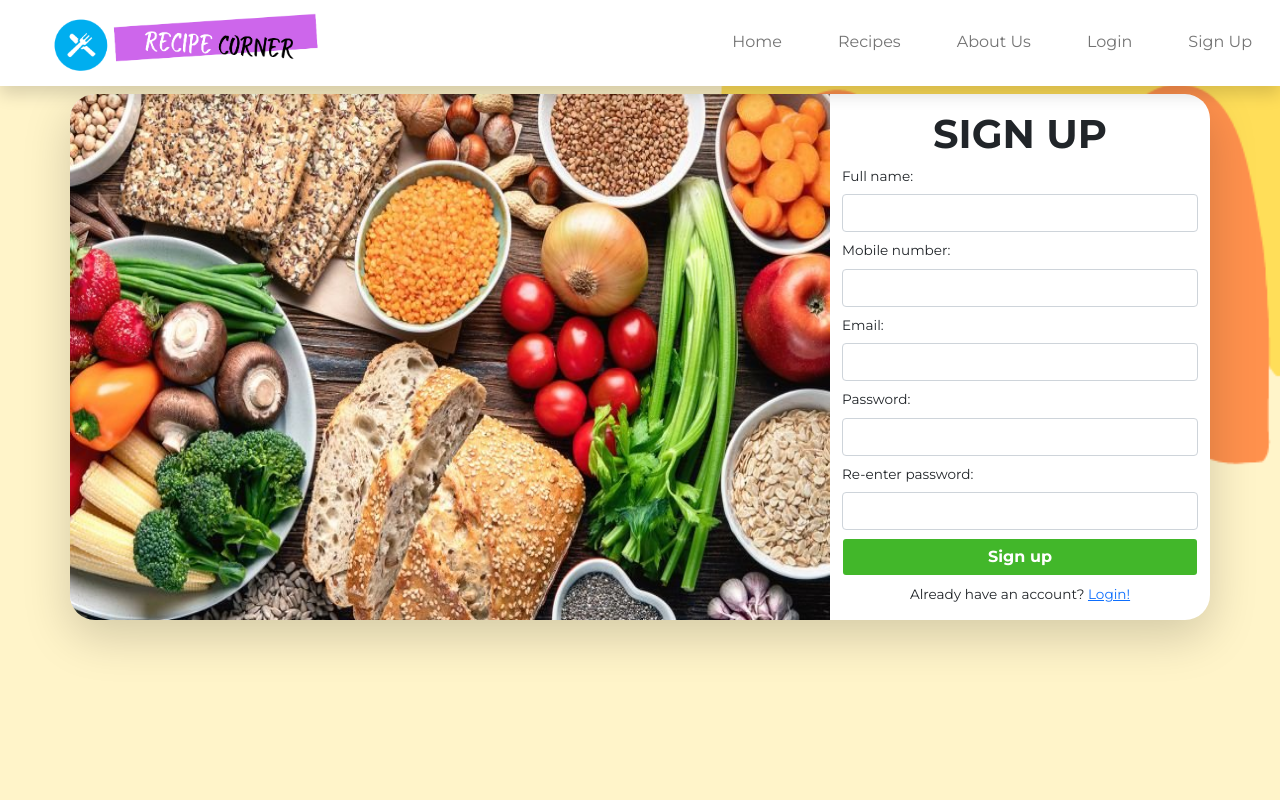
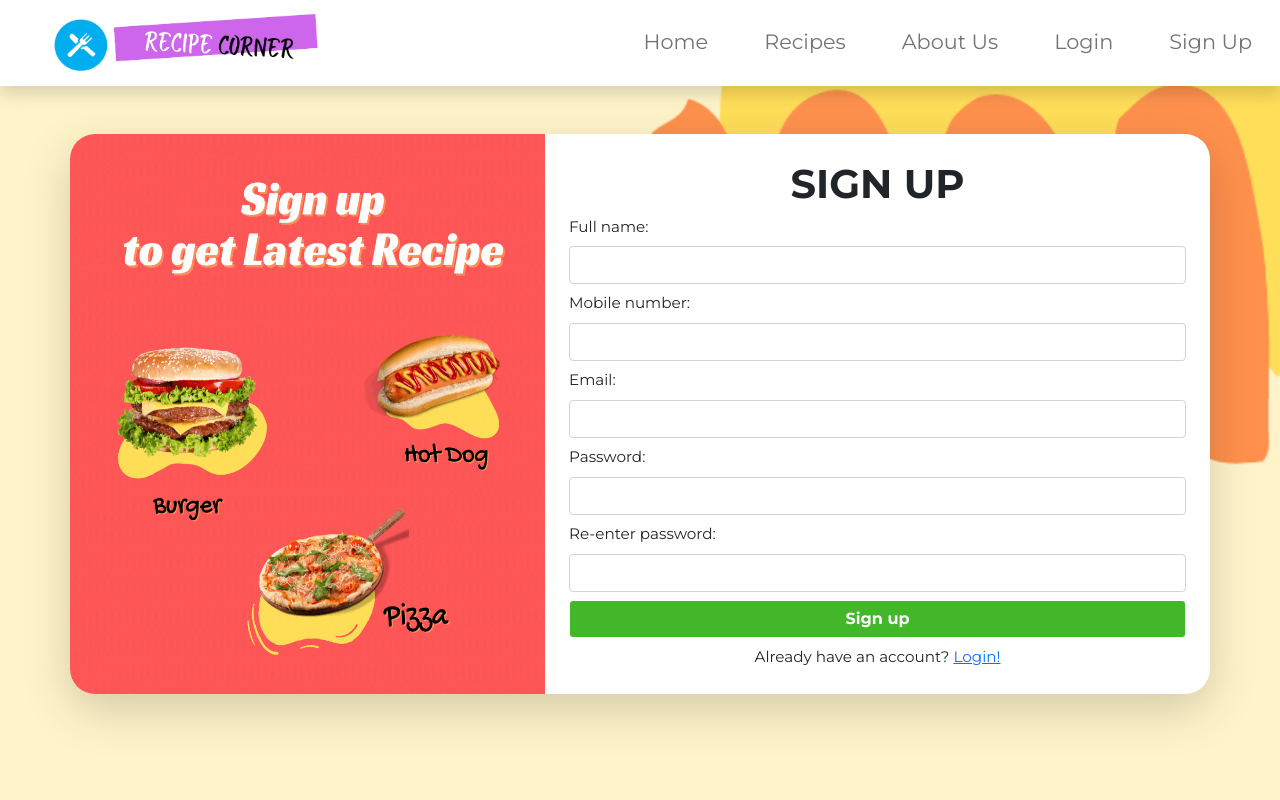
Before and after one commit to Kakadia-Zeel/Recipe-Corner, a PHP site: page /pages/sign-up/sign-up.html in a window 1280 px wide. Run offline with PHP 8.4, Linux system fonts and the light colour scheme.

Commit message:
CSS and Images updated

```diff
--- a/maincss.css
+++ b/maincss.css
@@ -36,7 +36,7 @@ nav {
 
 .navbar-nav li {
   margin: 0 20px;
-  font-size: 1rem;
+  font-size: 1.3rem;
 }
 
 .navbar-nav li a {
--- a/pages/login/login.html
+++ b/pages/login/login.html
@@ -63,9 +63,9 @@
     <!-- Navbar end -->
 
     <!-- Main content of the page (content-wrapper) start -->
-    <main class="container content-wrapper shadow-lg">
+    <main class="container content-wrapper shadow-lg mt-5">
         <div class="row">
-            <section class="col-md-5 col-lg-4 col-sm-12 my-auto login-section">
+            <section class="col-md-5 col-lg-5 col-sm-12 my-auto px-4 login-section">
                 <h1 class="mt-5 mt-md-0">LOGIN</h1>
 
                 <form action="" class="mt-md-5 mt-4">
@@ -87,7 +87,7 @@
                 <p class="sign-up">Don't have an account? <a href="../sign-up/sign-up.html">Sign up!</a></p>
             </section>
 
-            <section class="col-md-7 col-lg-8 d-none d-md-block my-auto px-0 display-image-section">
+            <section class="col-md-7 col-lg-7  d-none d-md-block my-auto px-0 display-image-section">
                 <img src="../../images/login-display-image.jpg" alt="" class="img-fluid">
             </section>
         </div>
--- a/pages/sign-up/sign-up.css
+++ b/pages/sign-up/sign-up.css
@@ -13,7 +13,7 @@ body {
   background-image: url("../../images/login-background-image.png");
   background-repeat: no-repeat;
   background-size: cover;
-  font-size: 0.85rem;
+  font-size: 0.95rem;
   height: 100vh;
 }
 
@@ -34,7 +34,7 @@ nav {
 
 .navbar-nav li {
   margin: 0 20px;
-  font-size: 1rem;
+  font-size: 1.3rem;
 }
 
 .navbar-nav li a {
@@ -72,7 +72,8 @@ nav {
 
 /* Display image start */
 .display-image-section img {
-    height: 100%;
+    height: 560px;
+    width: 100%;
     border-top-left-radius: 25px;
     border-bottom-left-radius: 25px;
 }
--- a/pages/sign-up/sign-up.html
+++ b/pages/sign-up/sign-up.html
@@ -63,13 +63,13 @@
     <!-- Navbar end -->
 
     <!-- Main content of the page (content-wrapper) start -->
-    <main class="container content-wrapper shadow-lg">
-        <div class="row">
-            <section class="col-md-7 col-lg-8 d-none d-md-block px-0 display-image-section">
-                <img src="../../images/login-display-image.jpg" alt="" class="img-fluid">
+    <main class="container content-wrapper shadow-lg mt-5">
+        <div class="row ">
+            <section class="col-md-7 col-lg-5 d-none d-md-block px-0 display-image-section">
+                <img src="../../images/newSignup.gif" alt="" class="img-fluid">
             </section>
 
-            <section class="col-md-5 col-lg-4 col-sm-12 my-auto sign-up-section">
+            <section class="col-md-5 col-lg-7 col-sm-12 my-auto px-4 sign-up-section">
                 <h1 class="mt-3">SIGN UP</h1>
 
                 <form action="">
```
Also changed, not shown: pages/login/login.css (+6 -1 lines), images/newSignup.gif (added), 1 other file.
